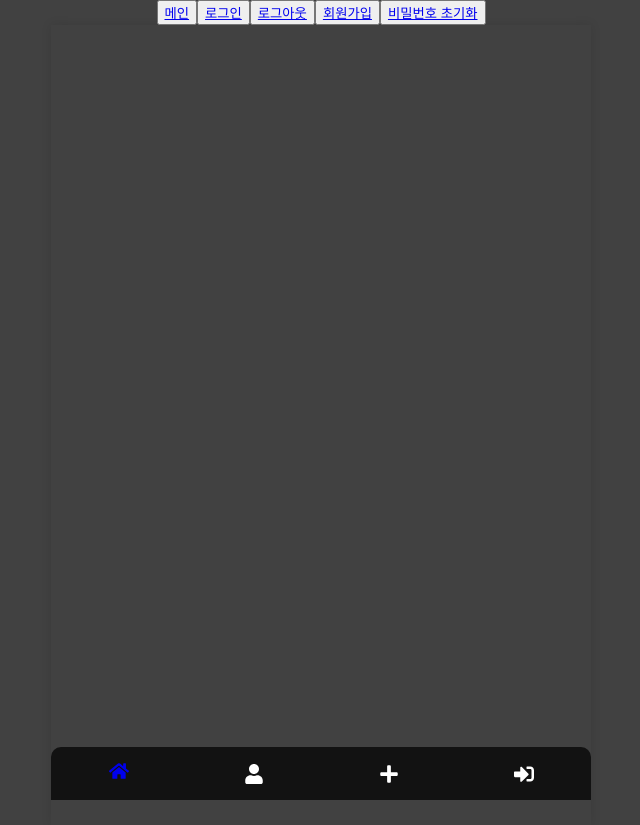
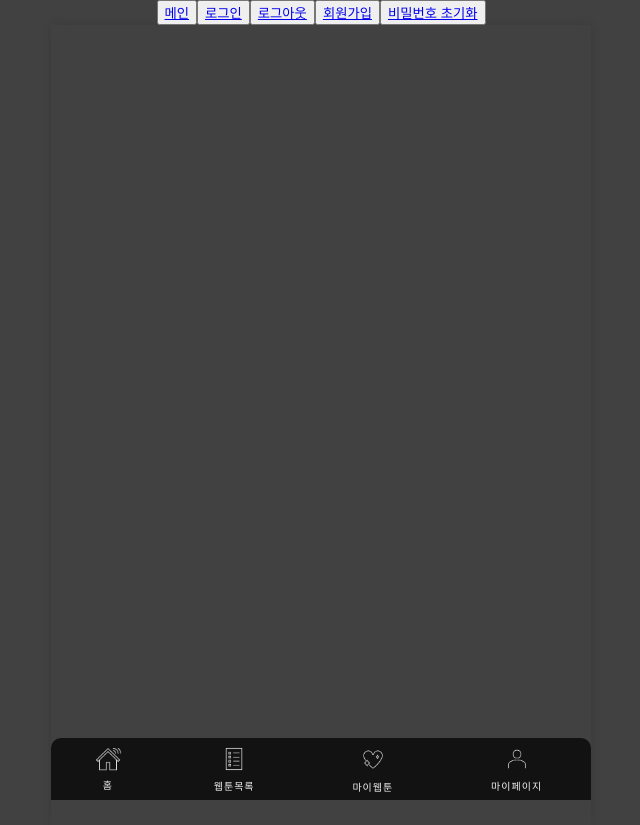
Before and after one commit to pknu-wap/2023_2_Toonder2.0, a React (Create React App) app in the folder frontend/: page /user/kakao/callback in a window 1280 px wide. Shown: the whole page, without its empty margins (319-959 px from the left). Built offline with nearby package versions, Linux system fonts and the light colour scheme; no server answers; the HTML template or start-up script is replaced by a standard one; a web font is replaced by a local one.

Commit message:
feat : Footer 생성

```diff
--- a/frontend/src/component/background/Footer.js
+++ b/frontend/src/component/background/Footer.js
@@ -1,6 +1,5 @@
 import React from "react";
 import styled from "styled-components";
-import { FaHome, FaUser, FaPlus, FaSignInAlt } from "react-icons/fa";
 import { Link } from "react-router-dom";
 
 const FooterContainer = styled.div`
@@ -19,35 +18,74 @@ const FooterContainer = styled.div`
   border-top-right-radius: 10px; /* 오른쪽 위 모서리를 둥글게 만듭니다. */
 `;
 
-const FooterIcons = styled.div`
+const FooterIcon = styled.div`
   display: flex;
+  justify-content: center;
   align-items: center;
   font-size: 20px;
   color: white;
-  padding: 14px;
+  padding-top: 8px;
+  color: #efefef;
 `;
 
-const WhiteIcon = styled.div`
-  color: white;
+const FooterIconText = styled.div`
+  font-size: 10px;
+  align-items: center;
+  color: #efefef;
+  padding: 6px;
+  letter-spacing: 1px;
 `;
 
 export const Footer = () => {
   return (
     <FooterContainer>
-      <FooterIcons>
-        <Link to="/">
-          <FaHome />
-        </Link>
-      </FooterIcons>
-      <FooterIcons>
-        <FaUser />
-      </FooterIcons>
-      <FooterIcons>
-        <FaPlus />
-      </FooterIcons>
-      <FooterIcons>
-        <FaSignInAlt />
-      </FooterIcons>
+      <Link to="/" style={{ textDecoration: "none" }}>
+        <FooterIcon>
+          <img
+            src={process.env.PUBLIC_URL + "/home_icon_dark.png"}
+            alt="logo"
+            width="28px"
+            height="auto"
+          />
+        </FooterIcon>
+        <FooterIconText>홈</FooterIconText>
+      </Link>
+
+      <Link to="/webtoonlist" style={{ textDecoration: "none" }}>
+        <FooterIcon>
+          <img
+            src={process.env.PUBLIC_URL + "/webtoonlist_icon_dark.png"}
+            alt="logo"
+            width="26px"
+            height="auto"
+          />
+        </FooterIcon>
+        <FooterIconText>웹툰목록</FooterIconText>
+      </Link>
+
+      <Link to="/mywebtoon" style={{ textDecoration: "none" }}>
+        <FooterIcon>
+          <img
+            src={process.env.PUBLIC_URL + "/mywebtoon_icon_dark.png"}
+            alt="logo"
+            width="26px"
+            height="auto"
+          />
+        </FooterIcon>
+        <FooterIconText>마이웹툰</FooterIconText>
+      </Link>
+
+      <Link to="/mypage" style={{ textDecoration: "none" }}>
+        <FooterIcon>
+          <img
+            src={process.env.PUBLIC_URL + "/mypage_icon_dark.png"}
+            alt="logo"
+            width="26px"
+            height="auto"
+          />
+        </FooterIcon>
+        <FooterIconText>마이페이지</FooterIconText>
+      </Link>
     </FooterContainer>
   );
 };
```
